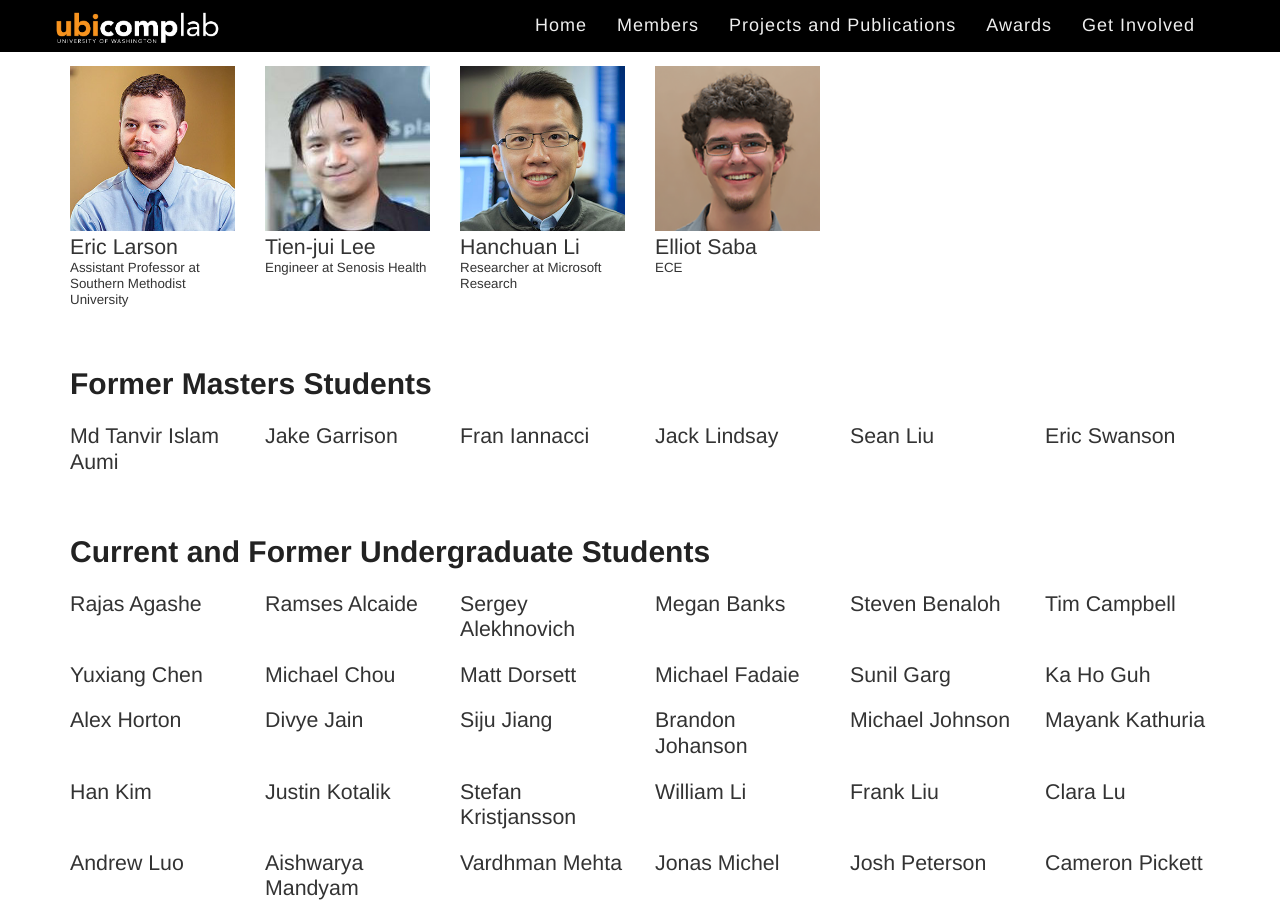
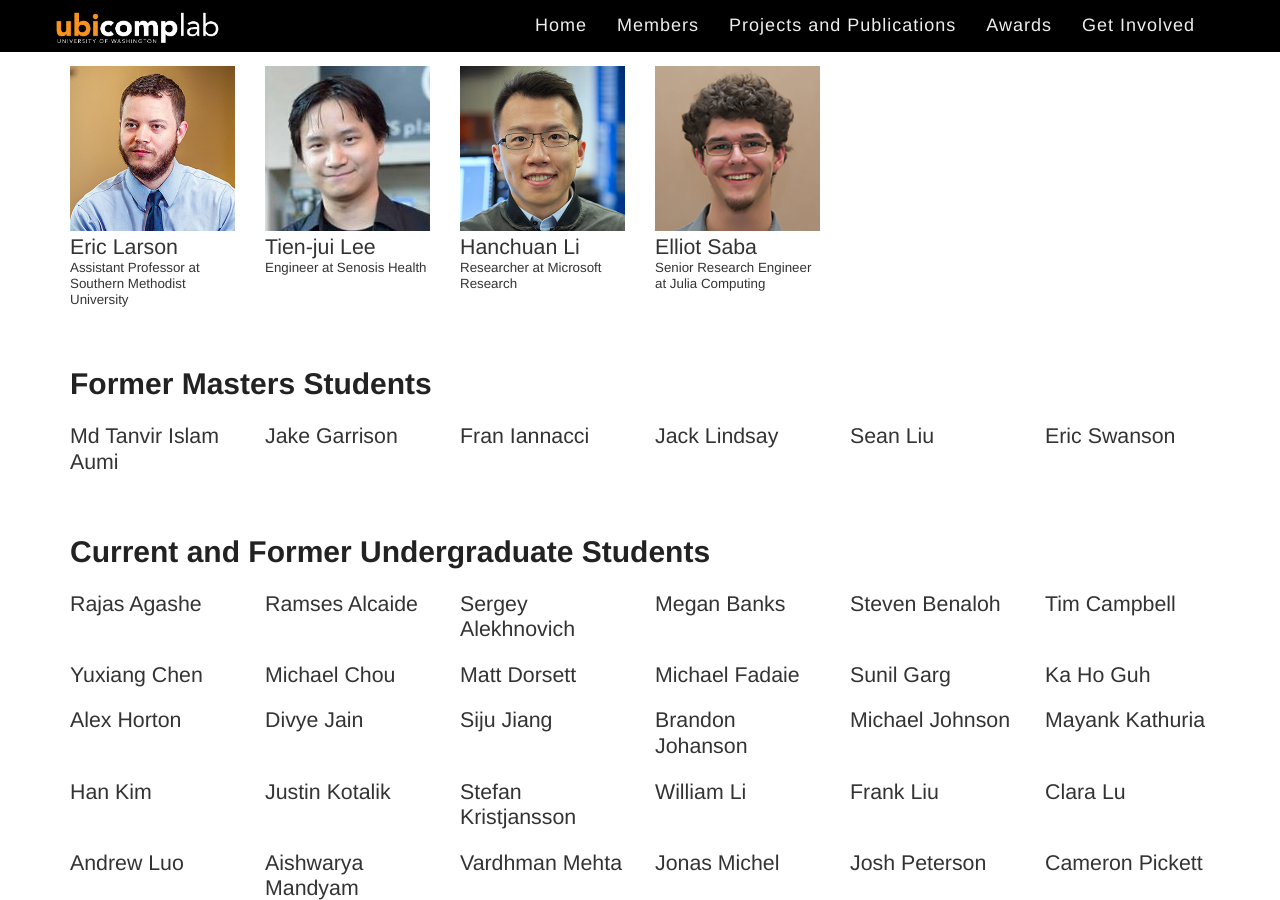
Before and after one commit to ubicomplab/ubicomplab.github.io, a Jekyll site: the page built from members/index.html, in a window 1280 px wide and 900 px high, scrolled down 1962 px. Built offline with Jekyll 4.4.1, drawn with Linux system fonts in a browser that asks for light colours; some web fonts are replaced.

Commit message:
Elliot is old

```diff
--- a/_data/members.yml
+++ b/_data/members.yml
@@ -212,7 +212,7 @@
 - id: saba
   name: Elliot Saba
   image: /images/members/saba.png
-  affiliation: ECE
+  affiliation: Senior Research Engineer at Julia Computing
   email: sabae@uw.edu
   website: http://staticfloat.github.io
   status: alumni
```
